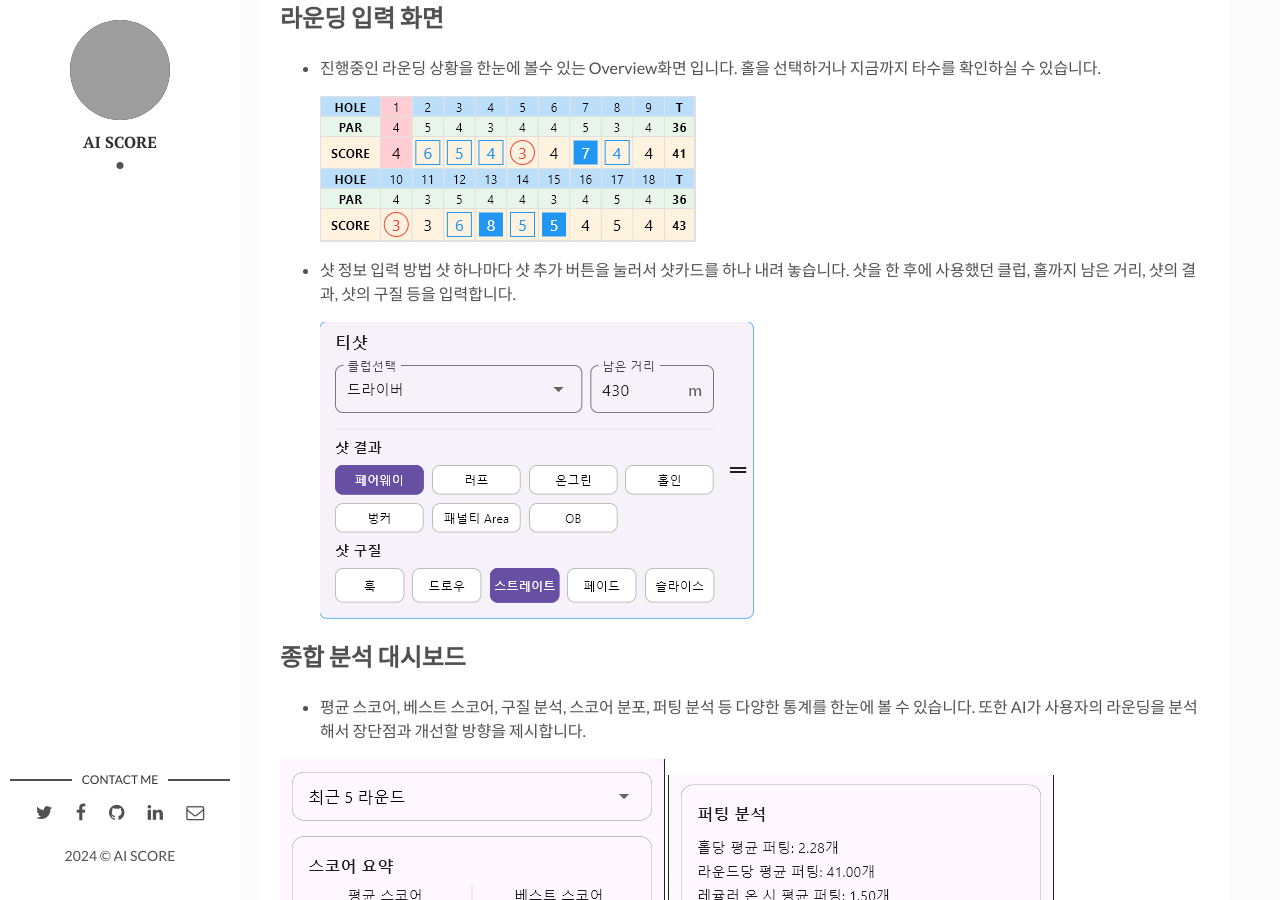
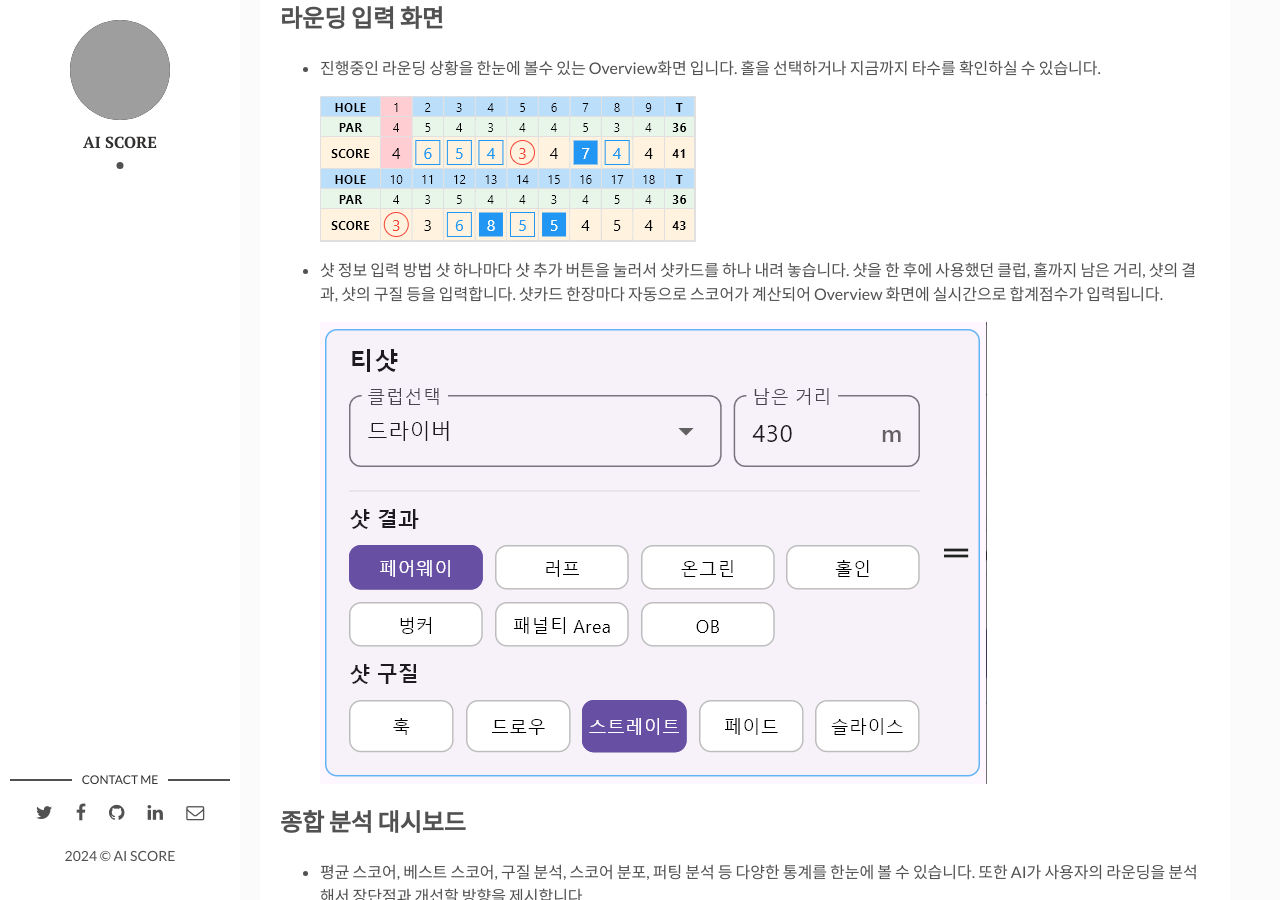
Before and after one commit to kim-jeongmo/jeongmo, a Jekyll site: the page built from _posts/2024-07-23-what-is-ai-score.md, in a window 1280 px wide and 900 px high, scrolled down 1311 px. Built offline with Jekyll 4.4.1, drawn with Linux system fonts in a browser that asks for light colours; grey boxes are pictures that could not be loaded.

Commit message:
Auto update 2024-07-23(화) 23:46:56.15

```diff
--- a/_posts/2024-07-23-what-is-ai-score.md
+++ b/_posts/2024-07-23-what-is-ai-score.md
@@ -41,6 +41,7 @@ img: scorecard_1.png
 - 샷 정보 입력 방법
   샷 하나마다 샷 추가 버튼을 눌러서 샷카드를 하나 내려 놓습니다.
   샷을 한 후에 사용했던 클럽, 홀까지 남은 거리, 샷의 결과, 샷의 구질 등을 입력합니다.
+  샷카드 한장마다 자동으로 스코어가 계산되어 Overview 화면에 실시간으로 합계점수가 입력됩니다.
 
     ![score overview]({{site.baseurl}}/assets/img/shotcard.png)
 
```
Also changed, not shown: assets/img/shotcard.png.
